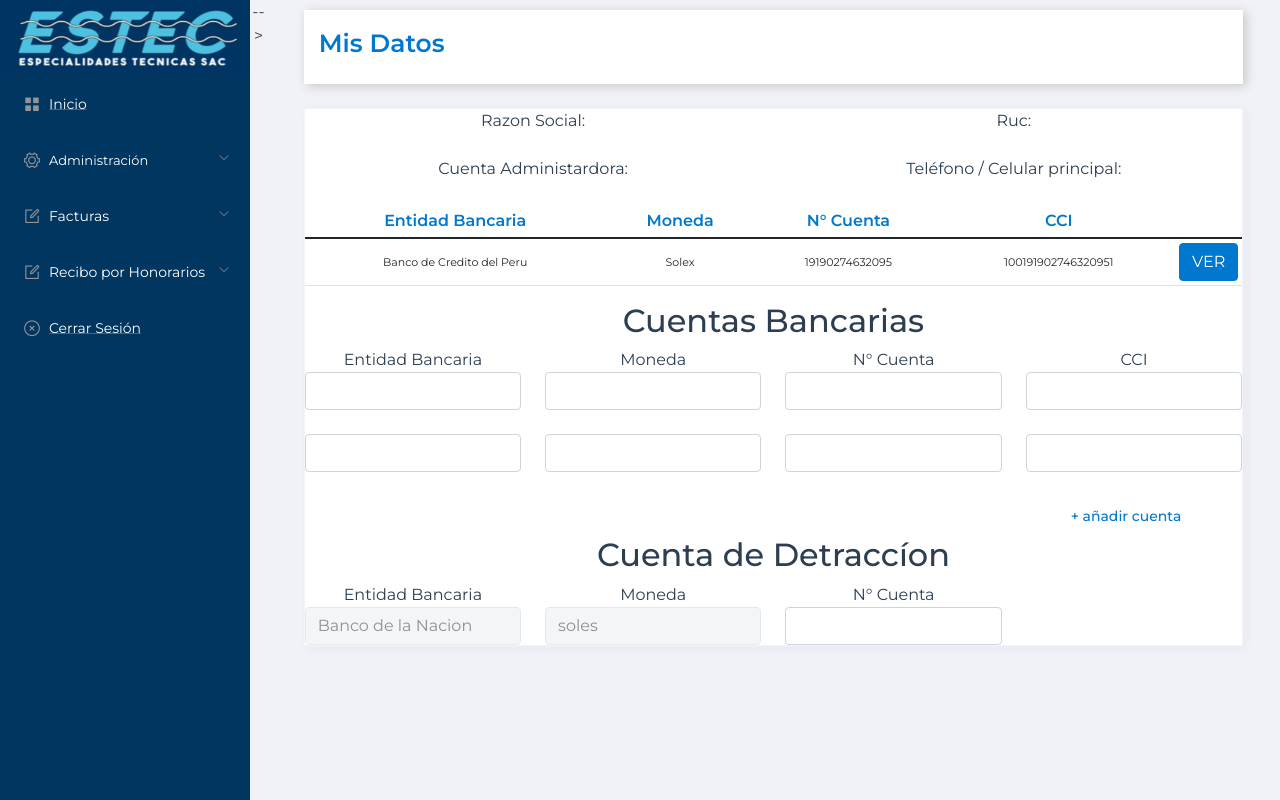
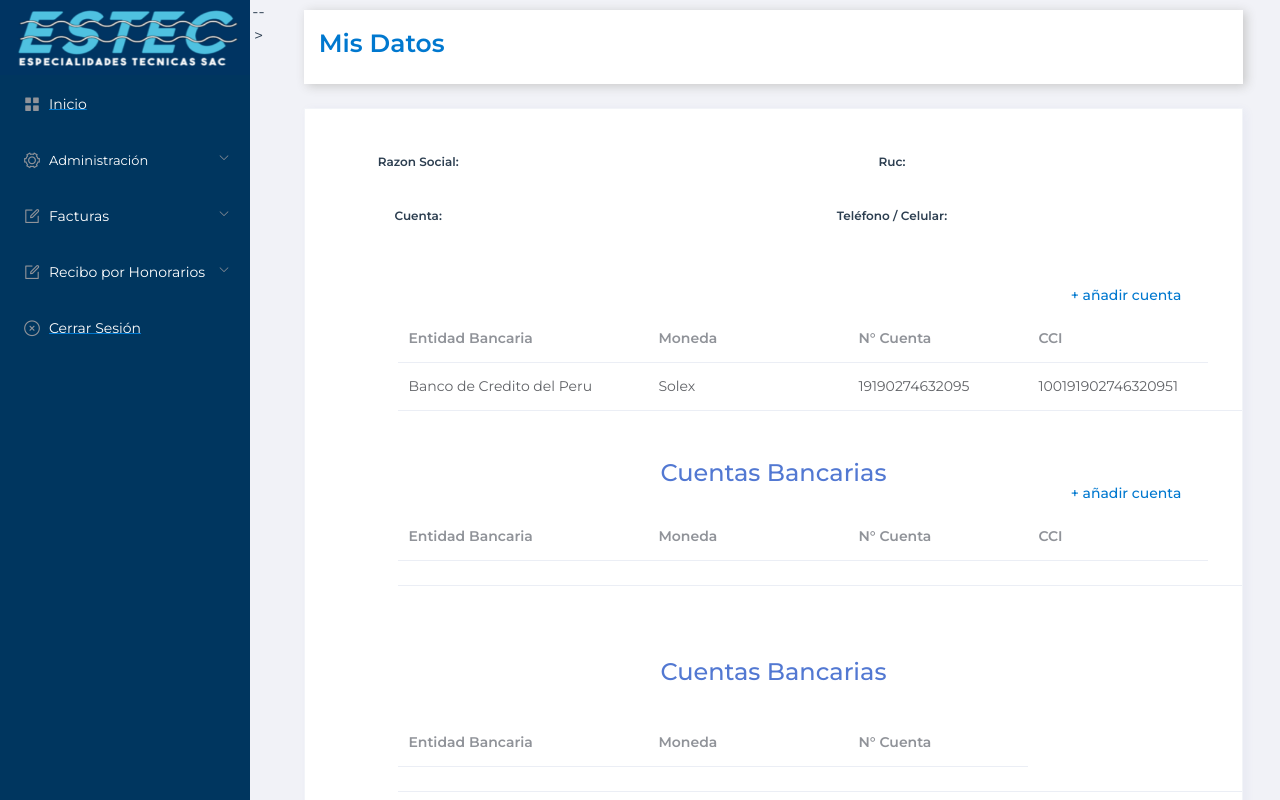
Before and after one commit to APaCHePE/3x7r4n3t, a Vue app: page /micuenta in a window 1280 px wide. Built offline with nearby package versions, Linux system fonts and the light colour scheme; what vue-croppa, vue-swal would draw is missing.

Commit message:
cambio mi cuenta

```diff
--- a/src/views/Opciones/MiCuenta.vue
+++ b/src/views/Opciones/MiCuenta.vue
@@ -3,25 +3,28 @@
     <div class="container contenedor-opciones">
       <titulo-header>Mis Datos</titulo-header><br />
       <div class="container-body">
-        <div id="miCuenta">
-          <div id="detalleCuenta" class="textoCuenta">
-            <div class="row">
-              <div class="col-md-6">Razon Social: {{ nombreRazonSocial }}</div>
-              <div class="col-md-6">Ruc: {{ numeroRuc }}</div>
-            </div>
-            <br />
-            <div class="row">
-              <div class="col-md-6">Cuenta Administardora: {{ cuenta }}</div>
-              <div class="col-md-6">
-                Teléfono / Celular principal: {{ telefono }}
-              </div>
-            </div>
+        <div id="miCuenta"><br>
+          <div style="font-size:12px; ">
+            <el-row :gutter="10" class="d-flex justify-content-end">
+              <el-col :md="6"><p><b>Razon Social:</b></p></el-col>
+              <el-col :md="6"><p>{{ nombreRazonSocial }}</p> </el-col>
+              <el-col :md="6"><p><b>Ruc:</b></p></el-col>
+              <el-col :md="6"><p>{{ numeroRuc }}</p></el-col>
+            </el-row>
+            <el-row :gutter="10" class="d-flex justify-content-end">
+              <el-col :md="6"><p><b>Cuenta:</b></p></el-col>
+              <el-col :md="6"><p>{{ cuenta }}</p></el-col>
+              <el-col :md="6"><p><b>Teléfono / Celular:</b></p></el-col>
+              <el-col :md="6"><p>{{ telefono }}</p></el-col>
+            </el-row>
           </div>
+
         </div>
         <br />
         <div>
-          <div id="cuentasBAncarias" class="textoCuenta">
-            <div class="table-responsive-sm">
+          <div id="cuentasBAncarias" >
+
+            <!-- <div class="table-responsive-sm">
               <table id="example2" class="table table-hover table-sm mb-2">
                 <thead>
                   <tr>
@@ -62,10 +65,73 @@
                   </tr>
                 </tbody>
               </table>
+            </div> -->
+
+            <div class="añadir">
+              <el-button type="text" @click="dialogVisible = true"
+                >+ añadir cuenta</el-button
+              >
             </div>
-            <h2 class="titulo2">Cuentas Bancarias</h2>
+            <el-table
+              :data="tableData"
+              style="width: 90%;margin-left: auto; ">
+              <el-table-column
+                prop="entidad"
+                label="Entidad Bancaria"
+                width="250">
+              </el-table-column>
+              <el-table-column
+                prop="moneda"
+                label="Moneda"
+                width="200">
+              </el-table-column>
+              <el-table-column
+                prop="cCorriente"
+                label="N° Cuenta"
+                width="180">
+              </el-table-column>
+              <el-table-column
+                prop="cInterbancaria"
+                label="CCI"
+                width="180">
+              </el-table-column>
+            </el-table><br><br>
 
-            <div class="row">
+
+
+
+            <h4 style="color:#5278d2">Cuentas Bancarias</h4><br>
+               <div class="añadir" style="margin-top: -5%;">
+              <el-button type="text" @click="dialogVisible = true"
+                >+ añadir cuenta</el-button
+              >
+            </div>
+            <el-table
+              :data="tableData2"
+              style="width: 90%;margin-left: auto; ">
+              <el-table-column
+                prop="entidad"
+                label="Entidad Bancaria"
+                width="250">
+              </el-table-column>
+              <el-table-column
+                prop="moneda"
+                label="Moneda"
+                width="200">
+              </el-table-column>
+              <el-table-column
+                prop="cCorriente"
+                label="N° Cuenta"
+                width="180">
+              </el-table-column>
+              <el-table-column
+                prop="cInterbancaria"
+                label="CCI"
+                width="180">
+              </el-table-column>
+            </el-table><br>
+
+            <!-- <div class="row">
               <div class="col-md-3">Entidad Bancaria</div>
               <div class="col-md-3">Moneda</div>
               <div class="col-md-3">N° Cuenta</div>
@@ -105,7 +171,7 @@
               <el-button type="text" @click="dialogVisible = true"
                 >+ añadir cuenta</el-button
               >
-            </div>
+            </div> -->
 
             <el-dialog
               title="Nueva cuenta"
@@ -135,34 +201,32 @@
               </span>
             </el-dialog>
           </div>
-        </div>
+        </div><br><br>
+
+
+
         <div>
           <div id="cuentasBAncarias" class="textoCuenta">
-            <h2 class="titulo2">Cuenta de Detraccíon</h2>
-            <div class="row">
-              <div class="col-md-3">Entidad Bancaria</div>
-              <div class="col-md-3">Moneda</div>
-              <div class="col-md-3">N° Cuenta</div>
-            </div>
-            <div class="row">
-              <div class="col-md-3">
-                <input
-                  class="form-control form-control-merge"
-                  v-model="entidadDetraccion"
-                  disabled
-                />
-              </div>
-              <div class="col-md-3">
-                <input
-                  class="form-control form-control-merge"
-                  v-model="monedaDetraccion"
-                  disabled
-                />
-              </div>
-              <div class="col-md-3">
-                <input class="form-control form-control-merge" />
-              </div>
-            </div>
+            <h4 style="color:#5278d2">Cuentas Bancarias</h4><br>
+             <el-table
+              :data="tableData2"
+              style="width: 90%;margin-left: auto; ">
+              <el-table-column
+                prop="entidad"
+                label="Entidad Bancaria"
+                width="250">
+              </el-table-column>
+              <el-table-column
+                prop="moneda"
+                label="Moneda"
+                width="200">
+              </el-table-column>
+              <el-table-column
+                prop="cCorriente"
+                label="N° Cuenta"
+                width="180">
+              </el-table-column>
+            </el-table><br>
           </div>
         </div>
       </div>
@@ -188,11 +252,21 @@ export default {
           cInterbancaria: "100191902746320951",
         },
       ],
+       tableData2: [
+        {
+          entidad: "",
+          moneda: "",
+          cCorriente: "",
+          cInterbancaria: "",
+        },
+      ],
       dialogVisible: false,
-      nombreRazonSocial: null,
-      numeroRuc: null,
-      cuenta: null,
-      telefono: null,
+      //datos principales
+      nombreRazonSocial: localStorage.getItem("nombreUsuario"),
+      numeroRuc: localStorage.getItem("numeroDocumento"),
+      cuenta: localStorage.getItem("usuario"),
+      telefono: localStorage.getItem("telefonoPrincipal"),
+      //
       entidadDetraccion: "Banco de la Nacion",
       monedaDetraccion: "soles",
     };
```
